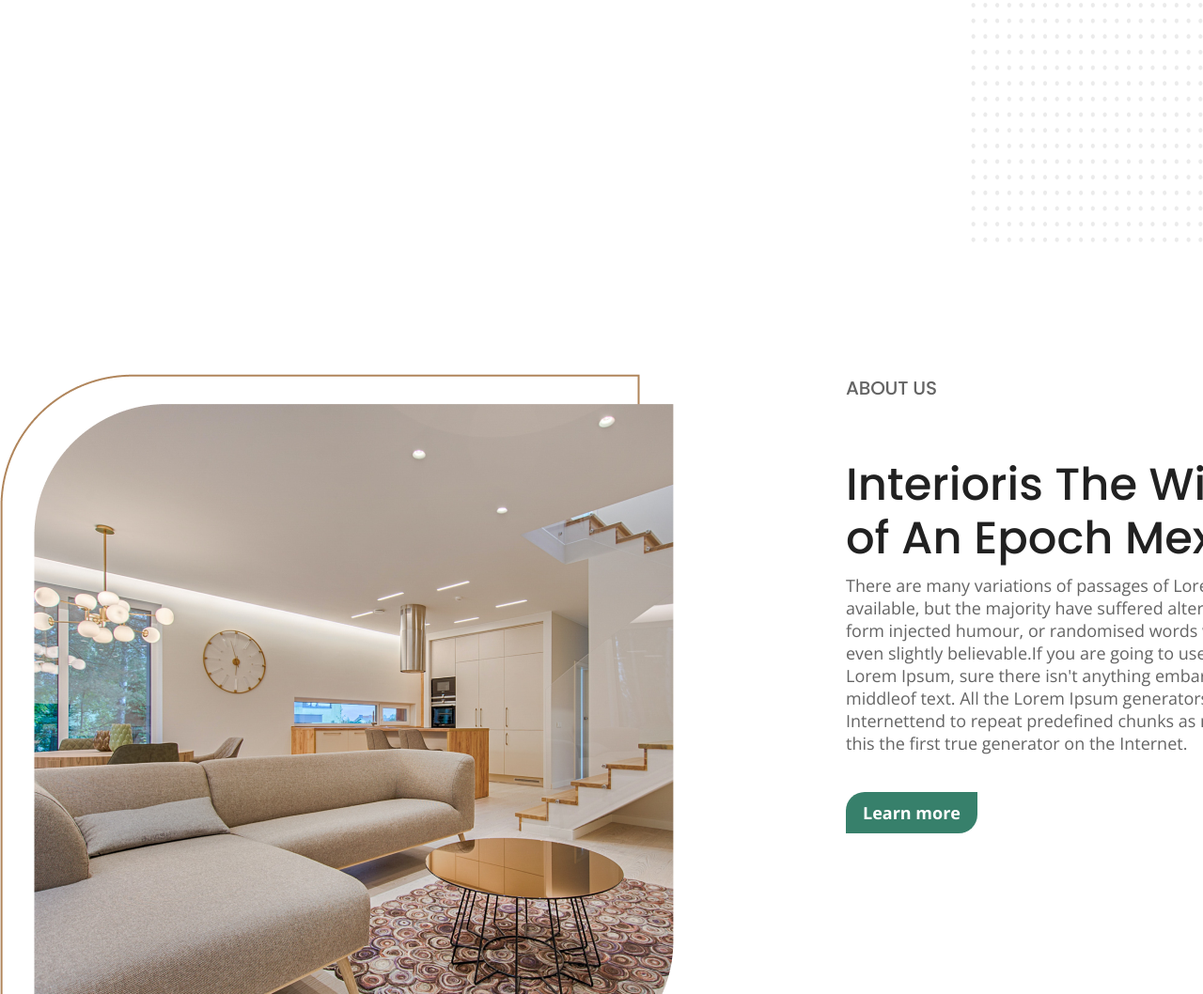
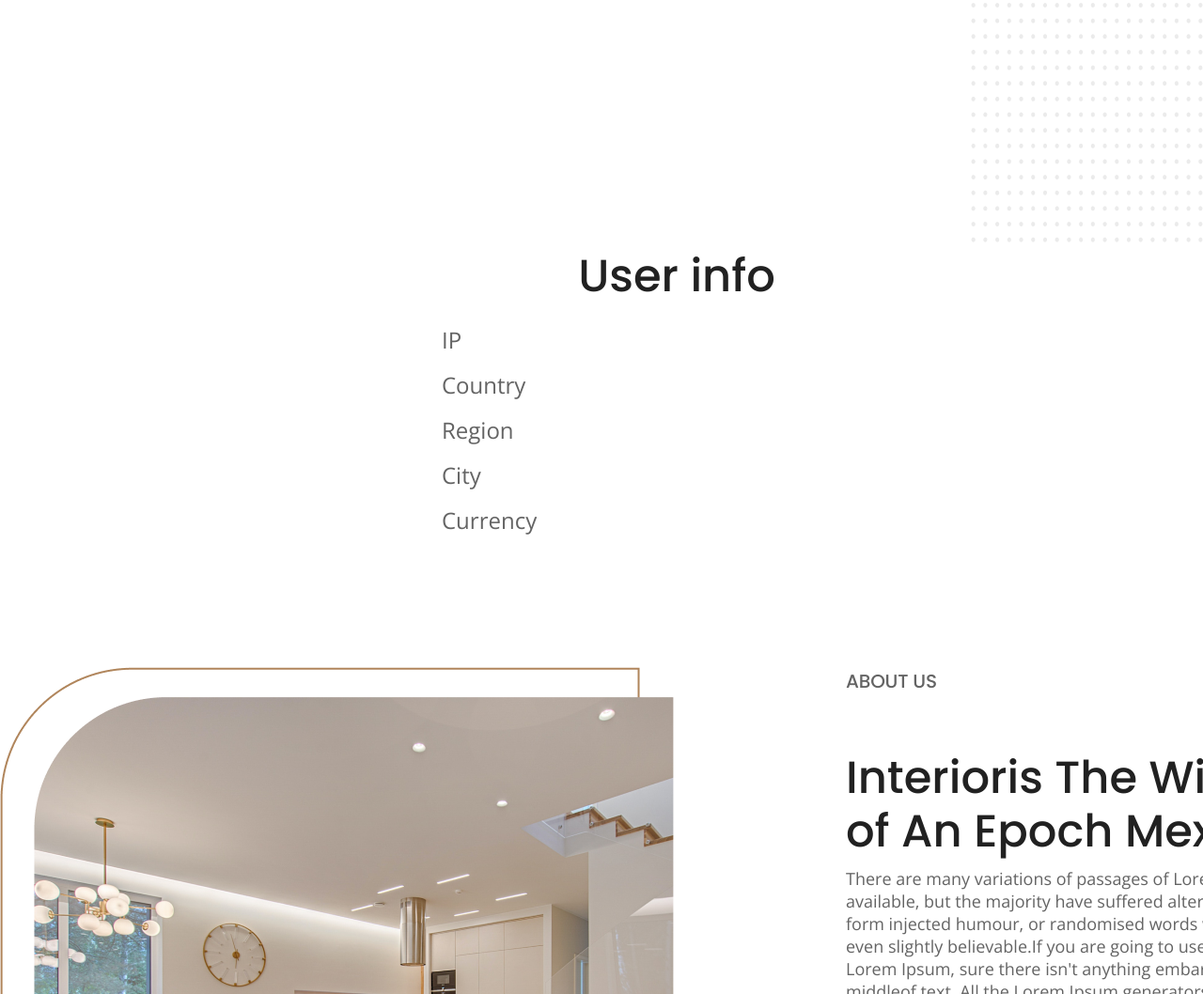
Before and after one commit to VanyaShumilo1/SigmaHomework4, a plain HTML site: page index.html in a window 1280 px wide. Shown: the part 1582-2640 px from the top of the page at 94% size. Drawn offline with nearby package versions, Linux system fonts and the light colour scheme; no server answers.

Commit message:
user info

```diff
--- a/index.html
+++ b/index.html
@@ -99,6 +99,33 @@
             </div>
             <div class="decore__wrapper">
                 <img class="decore" src="img/common/decore2.png" alt="decore">
+            </div>
+        </section>
+
+        <section class="userData">
+            <div class="container">
+                <div class="title">User info</div>
+
+                <div class="userData__item">
+                    <div class="userData__key">IP</div>
+                    <div class="userData__value ip-value"></div>
+                </div>
+                <div class="userData__item">
+                    <div class="userData__key">Country</div>
+                    <div class="userData__value country-value"></div>
+                </div>
+                <div class="userData__item">
+                    <div class="userData__key">Region</div>
+                    <div class="userData__value region-value"></div>
+                </div>
+                <div class="userData__item">
+                    <div class="userData__key">City</div>
+                    <div class="userData__value city-value"></div>
+                </div>
+                <div class="userData__item">
+                    <div class="userData__key">Currency</div>
+                    <div class="userData__value currency-value"></div>
+                </div>
             </div>
         </section>
 
--- a/js/script.js
+++ b/js/script.js
@@ -144,8 +144,6 @@ const currentDay = now.getDate()
 const currentMonth = now.getMonth()
 const currentYear = now.getFullYear()
 
-console.log(currentMonth)
-
 const convertMonth = (num) => {
     months = [
         "January",
@@ -181,6 +179,7 @@ formButton.addEventListener('click', (event) => {
     const email = emailInput.value
 
     if (engRegex.test(name) && engRegex.test(surname) && emailRegex.test(email)) {
+        alert("Success")
 
         if (name.toLowerCase() === 'sigma') {
             showCongratulation(name, surname)
@@ -221,3 +220,26 @@ formButton.addEventListener('click', (event) => {
 //footer
 const yearSpan = document.querySelector('.footer__year')
 yearSpan.innerText = now.getFullYear()
+
+
+//userData
+const ipNode = document.querySelector('.ip-value')
+const countryNode = document.querySelector('.country-value')
+const regionNode = document.querySelector('.region-value')
+const cityNode = document.querySelector('.city-value')
+const currencyNode = document.querySelector('.currency-value')
+const LOCATION_API_KEY = '83a03672d8dcba2b1afddc21b5f9405324a76c9427094b6ca2f8cdd7'
+const getUserData = () => {
+    const data = fetch(`https://api.ipdata.co?api-key=${LOCATION_API_KEY}`)
+        .then(data => data.json())
+        .then(data => {
+            ipNode.innerText = data.ip
+            countryNode.innerText = data.country_name
+            regionNode.innerText = data.region
+            cityNode.innerText = data.city
+            currencyNode.innerText = data.currency.name
+        })
+
+}
+
+getUserData()
--- /dev/null
+++ b/scss/blocks/_userData.scss
@@ -0,0 +1,24 @@
+.userData {
+
+    .container {
+        display: flex;
+        flex-direction: column;
+        gap: 15px;
+    }
+
+    .title {
+        text-align: center;
+    }
+
+    &__item {
+        display: flex;
+        margin: 0 auto;
+        width: 500px;
+
+    }
+
+    &__key, &__value {
+        width: 300px;
+        font-size: 24px;
+    }
+}
--- a/scss/main.scss
+++ b/scss/main.scss
@@ -75,6 +75,7 @@ h6 {
 @import 'blocks/nav';
 @import 'blocks/header';
 @import 'blocks/service';
+@import 'blocks/userData';
 @import 'blocks/about';
 @import 'blocks/work';
 @import 'blocks/testimonials';
```
Also changed, not shown: style/main.css, 1 other file.
